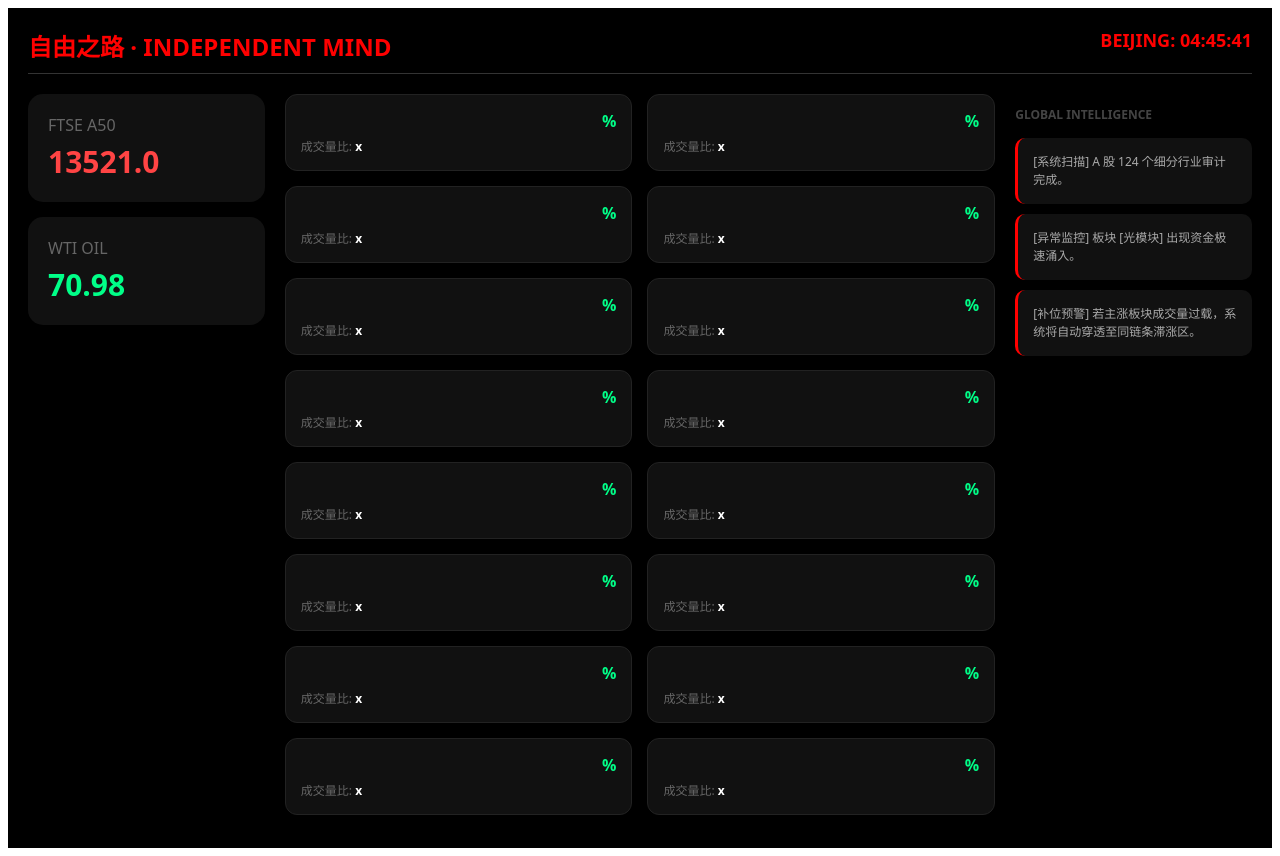
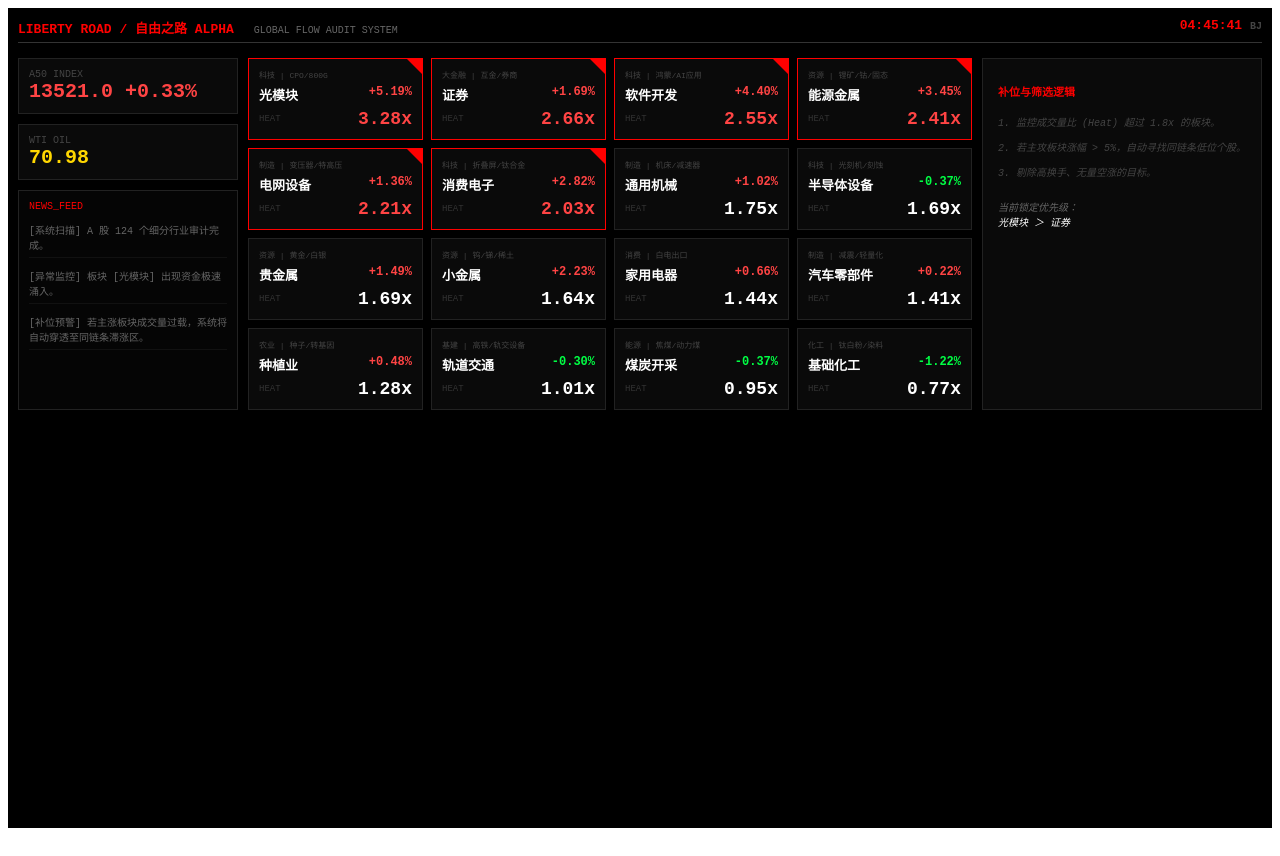
Before and after one commit to hua90261-maker/brain, a Next.js app: page / in a window 1280 px wide. Built offline with nearby package versions, Linux system fonts and the light colour scheme.

Commit message:
Rename component and update fetching logic

```diff
--- a/pages/index.js
+++ b/pages/index.js
@@ -1,72 +1,86 @@
 import React, { useState, useEffect } from 'react';
 
-export default function RealtimeCommand() {
-  const [m, setM] = useState({ a50: {}, oil: {}, sectors: [], news: [], time: '...' });
+export default function InfiniteCommand() {
+  const [m, setM] = useState({ a50: {}, oil: {}, sectors: [], news: [], time: '校准中' });
 
   useEffect(() => {
-    const fetcher = async () => {
+    const sync = async () => {
       try {
         const res = await fetch('/api/data');
         const data = await res.json();
         setM(data);
-      } catch (e) { console.log("信号断连"); }
+      } catch (e) { console.log("信号丢失"); }
     };
-    fetcher();
-    const interval = setInterval(fetcher, 3000); // 3秒刷新一次，看数字跳不跳
-    return () => clearInterval(interval);
+    sync();
+    const timer = setInterval(sync, 3000);
+    return () => clearInterval(timer);
   }, []);
 
   return (
-    <div style={{ backgroundColor: '#000', color: '#fff', minHeight: '100vh', padding: '20px', fontFamily: 'system-ui' }}>
-      {/* 顶部状态栏 */}
-      <div style={{ display: 'flex', justifyContent: 'space-between', borderBottom: '1px solid #333', paddingBottom: '10px', marginBottom: '20px' }}>
-        <h1 style={{ color: '#f00', fontSize: '24px', margin: 0 }}>自由之路 · INDEPENDENT MIND</h1>
-        <div style={{ textAlign: 'right', color: '#f00', fontSize: '18px', fontWeight: 'bold' }}>BEIJING: {m.time}</div>
+    <div style={{ backgroundColor: '#000', color: '#fff', minHeight: '100vh', padding: '10px', fontFamily: 'monospace' }}>
+      {/* 顶部：全球流动性观测站 */}
+      <div style={{ display: 'flex', justifyContent: 'space-between', borderBottom: '1px solid #333', paddingBottom: '5px', marginBottom: '15px' }}>
+        <div>
+          <span style={{ color: '#f00', fontWeight: 'bold' }}>LIBERTY ROAD / 自由之路 ALPHA</span>
+          <span style={{ marginLeft: '20px', color: '#666', fontSize: '10px' }}>GLOBAL FLOW AUDIT SYSTEM</span>
+        </div>
+        <div style={{ color: '#f00', fontWeight: 'bold' }}>{m.time} <span style={{ color: '#444', fontSize: '10px' }}>BJ</span></div>
       </div>
 
-      <div style={{ display: 'grid', gridTemplateColumns: '1fr 3fr 1fr', gap: '20px' }}>
-        {/* 左：核心数据 */}
-        <div>
-          <div style={{ background: '#111', padding: '20px', borderRadius: '15px', marginBottom: '15px' }}>
-            <p style={{ color: '#666', margin: '0 0 5px 0' }}>FTSE A50</p>
-            <p style={{ fontSize: '30px', fontWeight: '900', color: '#f44', margin: 0 }}>{m.a50.val}</p>
+      <div style={{ display: 'grid', gridTemplateColumns: '220px 1fr 280px', gap: '10px' }}>
+        {/* 左侧：宏观锚点 */}
+        <div style={{ display: 'flex', flexDirection: 'column', gap: '10px' }}>
+          <div style={{ background: '#0a0a0a', border: '1px solid #222', padding: '10px' }}>
+            <div style={{ color: '#444', fontSize: '10px' }}>A50 INDEX</div>
+            <div style={{ fontSize: '20px', fontWeight: '900', color: '#f44' }}>{m.a50.val} {m.a50.chg}</div>
           </div>
-          <div style={{ background: '#111', padding: '20px', borderRadius: '15px' }}>
-            <p style={{ color: '#666', margin: '0 0 5px 0' }}>WTI OIL</p>
-            <p style={{ fontSize: '30px', fontWeight: '900', color: '#0f8', margin: 0 }}>{m.oil.val}</p>
+          <div style={{ background: '#0a0a0a', border: '1px solid #222', padding: '10px' }}>
+            <div style={{ color: '#444', fontSize: '10px' }}>WTI OIL</div>
+            <div style={{ fontSize: '20px', fontWeight: '900', color: '#ffd700' }}>{m.oil.val}</div>
+          </div>
+          <div style={{ background: '#050505', border: '1px solid #222', padding: '10px', flex: 1 }}>
+            <div style={{ color: '#f00', fontSize: '10px', marginBottom: '10px' }}>NEWS_FEED</div>
+            {m.news.map((n, i) => (
+              <p key={i} style={{ fontSize: '10px', color: '#666', borderBottom: '1px solid #111', paddingBottom: '5px' }}>{n}</p>
+            ))}
           </div>
         </div>
 
-        {/* 中：全行业实时监控 & 自由之路卡审 */}
-        <div style={{ display: 'grid', gridTemplateColumns: 'repeat(2, 1fr)', gap: '15px' }}>
+        {/* 中间：全市场行业审计 (你要的穿透力) */}
+        <div style={{ display: 'grid', gridTemplateColumns: 'repeat(4, 1fr)', gap: '8px', alignContent: 'start' }}>
           {m.sectors.map((s, i) => (
-            <div key={i} style={{ background: '#111', padding: '15px', borderRadius: '12px', border: parseFloat(s.heat) > 2.0 ? '1px solid #f44' : '1px solid #222' }}>
+            <div key={i} style={{
+              background: '#0a0a0a', padding: '10px', border: parseFloat(s.h) > 2.0 ? '1px solid #f00' : '1px solid #222',
+              position: 'relative', overflow: 'hidden'
+            }}>
+              <div style={{ fontSize: '8px', color: '#444' }}>{s.g} | {s.s}</div>
+              <div style={{ display: 'flex', justifyContent: 'space-between', margin: '5px 0' }}>
+                <span style={{ fontSize: '13px', fontWeight: 'bold' }}>{s.n}</span>
+                <span style={{ color: parseFloat(s.c) >= 0 ? '#f44' : '#0f4', fontSize: '12px', fontWeight: 'bold' }}>
+                  {parseFloat(s.c) >= 0 ? '+' : ''}{s.c}%
+                </span>
+              </div>
               <div style={{ display: 'flex', justifyContent: 'space-between', alignItems: 'center' }}>
-                <span style={{ fontSize: '20px', fontWeight: 'bold' }}>{s.name}</span>
-                <span style={{ color: parseFloat(s.change) > 0 ? '#f44' : '#0f8', fontWeight: 'bold' }}>{parseFloat(s.change) > 0 ? '+' : ''}{s.change}%</span>
+                <span style={{ fontSize: '9px', color: '#333' }}>HEAT</span>
+                <span style={{ fontSize: '18px', fontWeight: '900', color: parseFloat(s.h) > 1.8 ? '#f44' : '#fff' }}>{s.h}x</span>
               </div>
-              <div style={{ fontSize: '12px', color: '#666', marginTop: '5px' }}>成交量比: <b style={{ color: '#fff' }}>{s.heat}x</b></div>
-
-              {/* 自由之路卡审逻辑：成交量大于 1.5x 自动显示推荐个股 */}
-              {parseFloat(s.heat) > 1.5 && (
-                <div style={{ marginTop: '15px', background: '#200', padding: '10px', borderRadius: '8px', border: '1px solid #500' }}>
-                  <div style={{ fontSize: '10px', color: '#f66' }}>● 自由之路 · 锁定个股</div>
-                  <div style={{ fontSize: '18px', fontWeight: 'bold', color: '#fff' }}>{s.stock}</div>
-                  <div style={{ fontSize: '11px', color: '#f66' }}>{s.sub}细分</div>
-                </div>
-              )}
+              {parseFloat(s.h) > 2.0 && <div style={{ position: 'absolute', top: 0, right: 0, width: '0', height: '0', borderStyle: 'solid', borderWidth: '0 15px 15px 0', borderColor: `transparent #f00 transparent transparent` }}></div>}
             </div>
           ))}
         </div>
 
-        {/* 右：实时情报流 */}
-        <div>
-          <h3 style={{ fontSize: '12px', color: '#444', marginBottom: '15px' }}>GLOBAL INTELLIGENCE</h3>
-          {m.news.map((n, i) => (
-            <div key={i} style={{ padding: '15px', background: '#111', borderRadius: '10px', marginBottom: '10px', fontSize: '12px', color: '#aaa', borderLeft: '3px solid #f00', lineHeight: '1.5' }}>
-              {n}
+        {/* 右侧：补位逻辑审计 (待统帅指令) */}
+        <div style={{ background: '#0a0a0a', border: '1px solid #222', padding: '15px' }}>
+          <h2 style={{ fontSize: '11px', color: '#f00', marginBottom: '15px' }}>补位与筛选逻辑</h2>
+          <div style={{ color: '#444', fontSize: '10px', fontStyle: 'italic' }}>
+            <p>1. 监控成交量比 (Heat) 超过 1.8x 的板块。</p>
+            <p>2. 若主攻板块涨幅 > 5%，自动寻找同链条低位个股。</p>
+            <p>3. 剔除高换手、无量空涨的目标。</p>
+            <div style={{ marginTop: '20px', color: '#666' }}>
+              当前锁定优先级：<br/>
+              <span style={{ color: '#fff' }}>{m.sectors[0]?.n} ＞ {m.sectors[1]?.n}</span>
             </div>
-          ))}
+          </div>
         </div>
       </div>
     </div>
```
